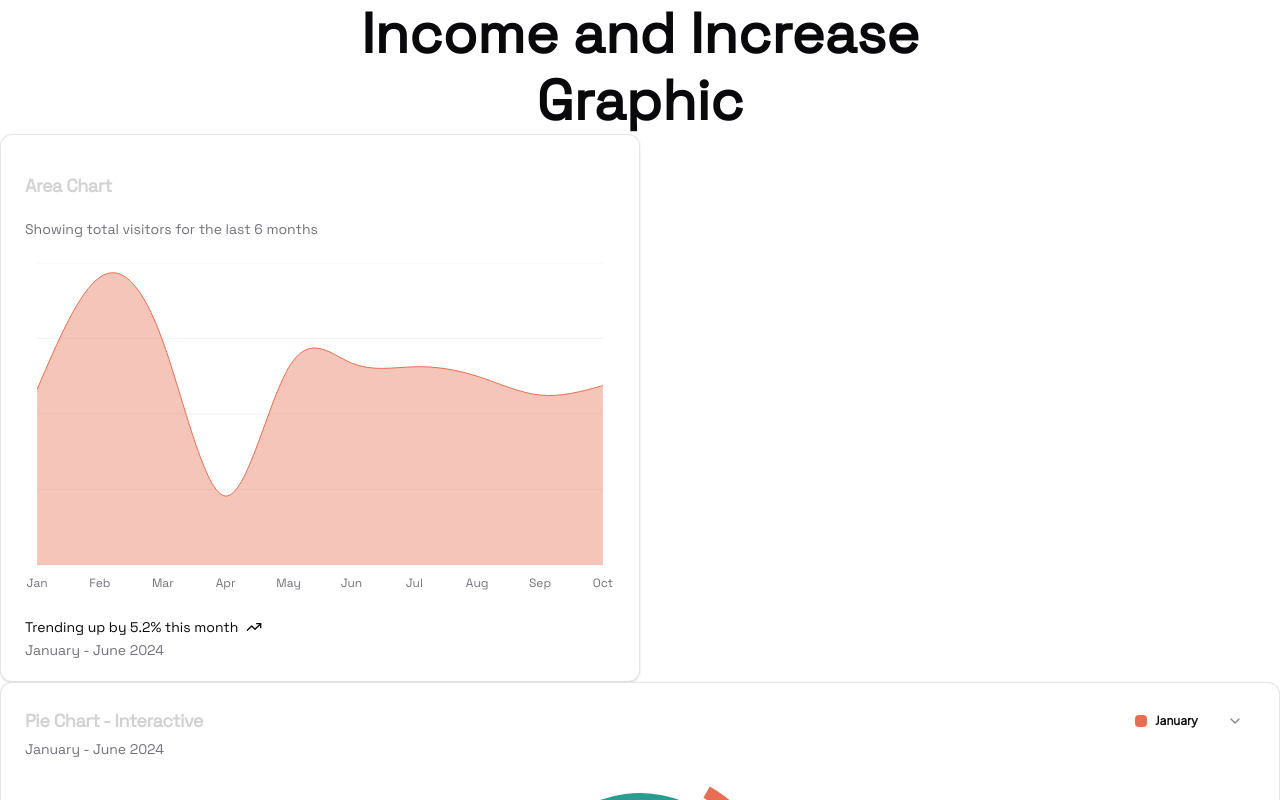
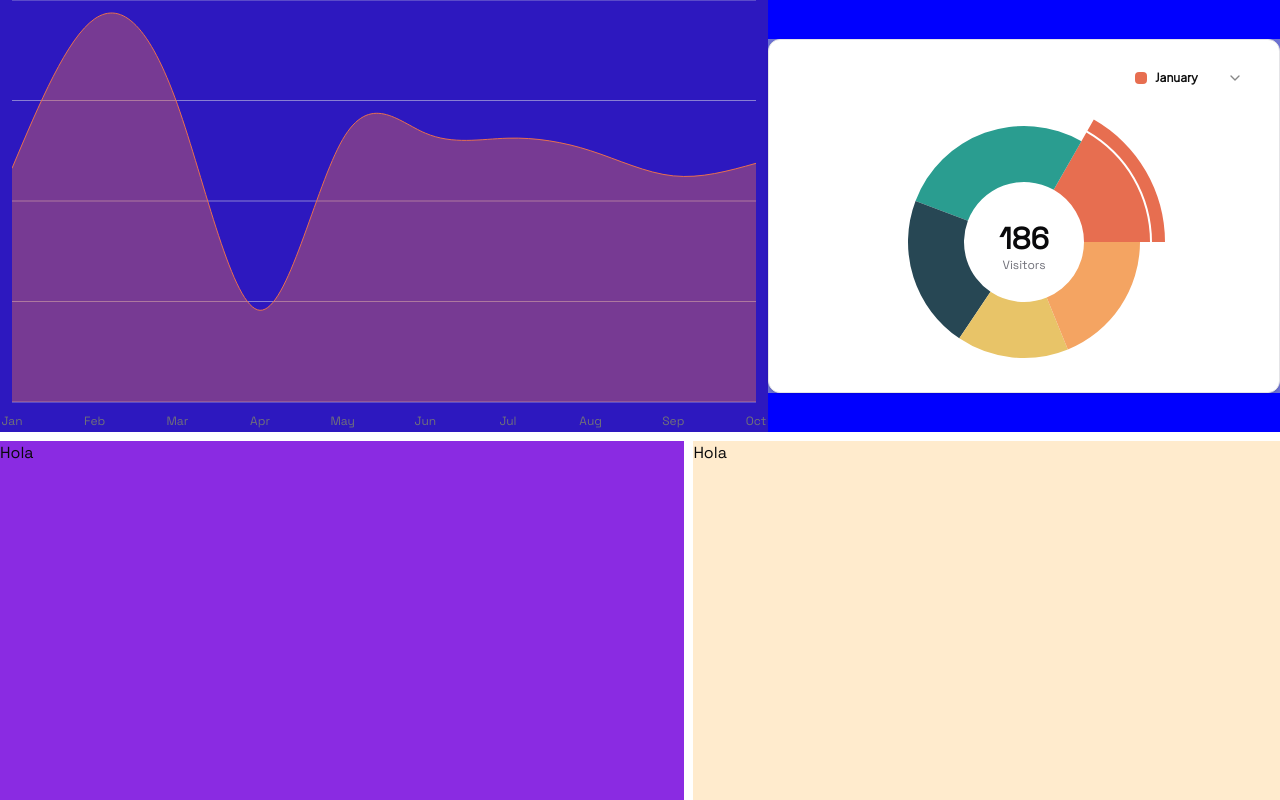
Before and after one commit to yabuJunn/CapyWeb, a React (Vite) app: page /#/expenses-and-increase in a window 1280 px wide. Shown: the top 800 px of the page. Built offline with nearby package versions, Linux system fonts and the light colour scheme; a web font is replaced by a local one.

Commit message:
update ajustement charts

```diff
--- a/package.json
+++ b/package.json
@@ -25,7 +25,7 @@
     "react-circular-progressbar": "^2.1.0",
     "react-dom": "^18.3.1",
     "react-router-dom": "^6.26.2",
-    "recharts": "^2.12.7",
+    "recharts": "^2.13.0",
     "tailwind-merge": "^2.5.2",
     "tailwindcss-animate": "^1.0.7"
   },
--- a/src/components/dashboardPageComponents/expensesAndIncomeScreenComponents/ExpensesGraphic/ExpensesGraphic.tsx
+++ b/src/components/dashboardPageComponents/expensesAndIncomeScreenComponents/ExpensesGraphic/ExpensesGraphic.tsx
@@ -2,14 +2,7 @@
 
 import { TrendingUp } from "lucide-react";
 import { Area, AreaChart, CartesianGrid, XAxis } from "recharts";
-import {
-    Card,
-    CardContent,
-    CardDescription,
-    CardFooter,
-    CardHeader,
-    CardTitle,
-  } from "../../../ui/card"
+
 
 
 import {
@@ -44,14 +37,8 @@ const chartConfig = {
 
 export function AreaChartComponent() {
   return (
-    <Card className="w-[50%]">
-      <CardHeader>
-        <CardTitle>Area Chart</CardTitle>
-        <CardDescription>
-          Showing total visitors for the last 6 months
-        </CardDescription>
-      </CardHeader>
-      <CardContent>
+
+
         <ChartContainer config={chartConfig}>
           <AreaChart
             accessibilityLayer
@@ -82,27 +69,14 @@ export function AreaChartComponent() {
             />
           </AreaChart>
         </ChartContainer>
-      </CardContent>
-      <CardFooter>
-        <div className="flex w-full items-start gap-2 text-sm">
-          <div className="grid gap-2">
-            <div className="flex items-center gap-2 font-medium leading-none">
-              Trending up by 5.2% this month <TrendingUp className="h-4 w-4" />
-            </div>
-            <div className="flex items-center gap-2 leading-none text-muted-foreground">
-              January - June 2024
-            </div>
-          </div>
-        </div>
-      </CardFooter>
-    </Card>
+
+
   );
 }
 
 export const ExpensesGraphic = () => {
   return (
     <div className="grafic-card">
-      <h1>Graphic</h1>
       <AreaChartComponent />
     </div>
   );
--- a/src/components/dashboardPageComponents/expensesAndIncomeScreenComponents/PieChart/PieChartGraphic.tsx
+++ b/src/components/dashboardPageComponents/expensesAndIncomeScreenComponents/PieChart/PieChartGraphic.tsx
@@ -61,8 +61,7 @@ export const PieChartGraphic =() => {
       <ChartStyle id={id} config={chartConfig} />
       <CardHeader className="flex-row items-start space-y-0 pb-0">
         <div className="grid gap-1">
-          <CardTitle>Pie Chart - Interactive</CardTitle>
-          <CardDescription>January - June 2024</CardDescription>
+
         </div>
         <Select value={activeMonth} onValueChange={setActiveMonth}>
           <SelectTrigger
--- a/src/pages/IncomeAndIncrease/ExpensesAndIncome.css
+++ b/src/pages/IncomeAndIncrease/ExpensesAndIncome.css
@@ -8,6 +8,8 @@
 .main-div {
     grid-area: 1 / 1 / 2 / 3;
     background-color: blue;
+    display: flex;
+    align-items: center;
 }
 
 .right-div {
@@ -19,3 +21,13 @@
     grid-area: 2 / 1 / 3 / 2;
     background-color: blueviolet;
 }
+
+.expense-graphic{
+    width: 60%;
+    background-color: #2D18BF;
+}
+
+.piechart-graphic{
+    width: 40%;
+    background-color: rgb(108, 113, 211);
+}
--- a/src/pages/IncomeAndIncrease/ExpensesAndIncome.tsx
+++ b/src/pages/IncomeAndIncrease/ExpensesAndIncome.tsx
@@ -2,18 +2,27 @@ import { ExpensePlanner } from "../../components/dashboardPageComponents/expense
 import { ExpensesGraphic } from "../../components/dashboardPageComponents/expensesAndIncomeScreenComponents/ExpensesGraphic/ExpensesGraphic";
 import { PieChartGraphic } from "../../components/dashboardPageComponents/expensesAndIncomeScreenComponents/PieChart/PieChartGraphic";
 import { History } from "../../components/dashboardPageComponents/expensesAndIncomeScreenComponents/History/History";
+import "./ExpensesAndIncome.css"
 
 export const ExpensesAndIncome = () => {
   return (
     <div className="page">
-      <h1>Income and Increase</h1>
-      <ExpensesGraphic />
-      <PieChartGraphic />
-      <ExpensePlanner />
-      <History />
+
+
+
 
       <div className="container">
-        <div className="main-div">Hola</div>
+        <div className="main-div">
+          <div className="expense-graphic">
+          <ExpensesGraphic />
+          </div>
+
+          <div className="piechart-graphic">
+          <PieChartGraphic />
+
+          </div>
+
+        </div>
         <div className="right-div">Hola</div>
         <div className="left-div">Hola</div>
       </div>
```
Also changed, not shown: 1 other file (tests, documents, lock files or other folders).
